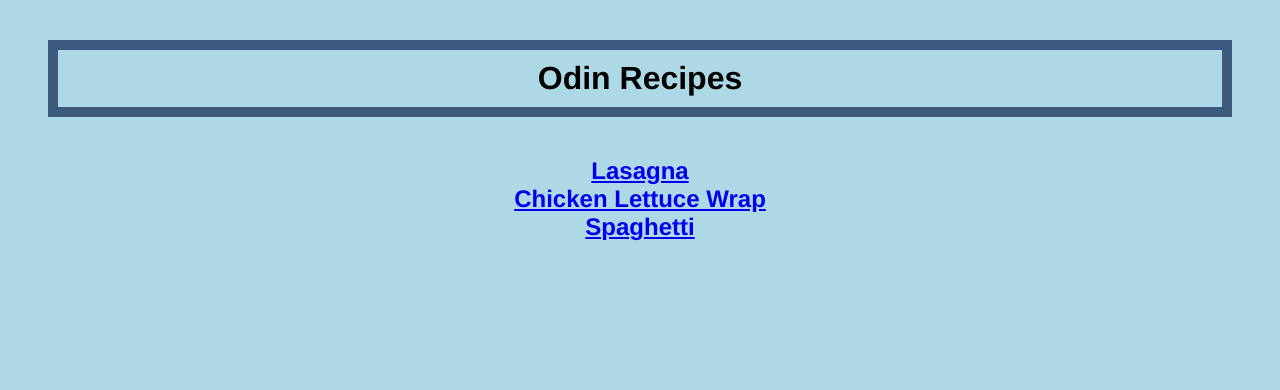
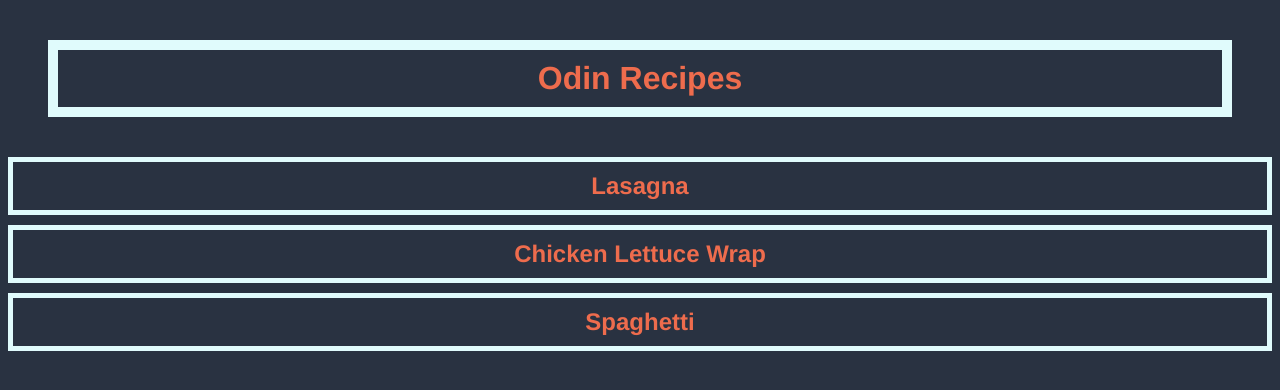
Before and after one commit to zcross13/odin-recipes, a plain HTML site: page index.html in a window 1280 px wide. Drawn offline with Linux system fonts and the light colour scheme.

Commit message:
pratice - styling index.html

```diff
--- a/styles.css
+++ b/styles.css
@@ -3,15 +3,16 @@
 } */
 
 body {
-    background-color: lightblue;
+    background-color: #293241;
     font-family: 'Helvetica', sans-serif
 }
 
 h1 {
     margin: 40px;
-    border: 10px solid #3d5a80;
+    border: 10px solid #e0fbfc;
     padding: 10px;
     text-align: center;
+    color: #ee6c4d
 }
 
 div {
@@ -21,4 +22,24 @@ div {
 .links .link {
     font-weight: bold;
     font-size: 24px;
+    text-decoration: none;
+    color: #ee6c4d;
 }
+
+.first {
+    border: 5px solid #e0fbfc;
+    margin-bottom: 10px;
+    padding: 10px;
+}
+
+.second {
+    border: 5px solid #e0fbfc;
+    margin-bottom: 10px;
+    padding: 10px;
+}
+
+.third {
+    border: 5px solid #e0fbfc;
+    margin-bottom: 10px;
+    padding: 10px;
+}
```
